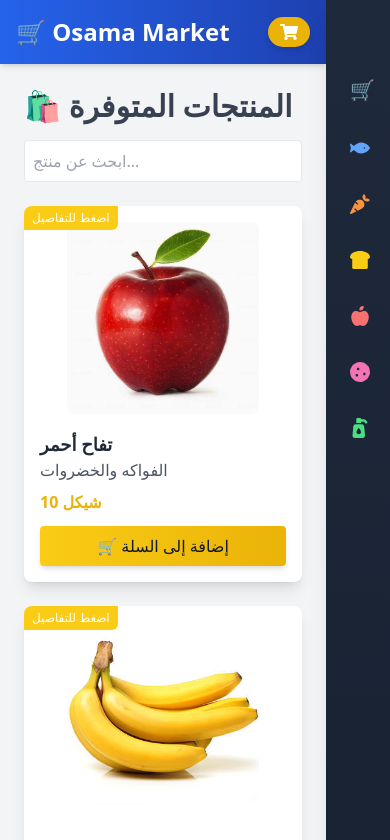
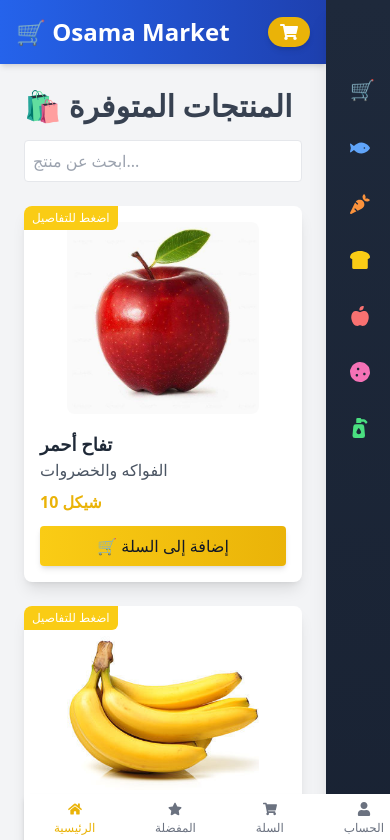
Before and after one commit to MohammadDerbass/osama-market, a React (Create React App) app: page / in a window 390 px wide. Shown: the top 840 px of the page. Built offline with nearby package versions, Linux system fonts and the light colour scheme.

Commit message:
تحديث بسيط للموقع

```diff
--- a/src/App.js
+++ b/src/App.js
@@ -1,11 +1,15 @@
 import { useState } from "react";
 import { BrowserRouter as Router, Routes, Route } from "react-router-dom";
+import BottomNav from "./components/BottomNav";
 
 import Navbar from "./components/Navbar";
 import Sidebar from "./components/Sidebar";
 import ProductCard from "./components/ProductCard";
 import products from "./data/products";
 import ProductDetails from "./components/ProductDetails";
+import Favorites from "./components/Favorites";
+import CartPage from "./components/CartPage";
+import Account from "./components/Account";
 
 export default function App() {
   const [selectedCategory, setSelectedCategory] = useState("الكل");
@@ -59,6 +63,7 @@ export default function App() {
                       />
                     ))}
                   </div>
+                  <BottomNav />
                 </div>
               </div>
             </div>
@@ -67,6 +72,9 @@ export default function App() {
 
         {/* صفحة تفاصيل المنتج */}
         <Route path="/product/:id" element={<ProductDetails />} />
+        <Route path="/favorites" element={<Favorites />} />
+        <Route path="/cart" element={<CartPage />} />
+        <Route path="/account" element={<Account />} />
       </Routes>
     </Router>
   );
--- /dev/null
+++ b/src/components/Account.js
@@ -0,0 +1,7 @@
+export default function Account() {
+    return (
+      <div className="p-6 text-center text-gray-700">
+        👤 حسابي (معلومات المستخدم وتسجيل الخروج)
+      </div>
+    );
+  }
--- /dev/null
+++ b/src/components/BottomNav.js
@@ -0,0 +1,30 @@
+import { FaHome, FaStar, FaShoppingCart, FaUser } from "react-icons/fa";
+import { Link, useLocation } from "react-router-dom";
+
+export default function BottomNav() {
+  const location = useLocation();
+
+  const navItems = [
+    { to: "/", icon: <FaHome />, label: "الرئيسية" },
+    { to: "/favorites", icon: <FaStar />, label: "المفضلة" },
+    { to: "/cart", icon: <FaShoppingCart />, label: "السلة" },
+    { to: "/account", icon: <FaUser />, label: "الحساب" },
+  ];
+
+  return (
+    <nav className="fixed bottom-0 w-full bg-white shadow-md flex justify-around items-center py-2 z-50 sm:hidden">
+      {navItems.map((item, idx) => (
+        <Link
+          key={idx}
+          to={item.to}
+          className={`flex flex-col items-center text-sm ${
+            location.pathname === item.to ? "text-yellow-500" : "text-gray-500"
+          }`}
+        >
+          {item.icon}
+          <span className="text-xs mt-1">{item.label}</span>
+        </Link>
+      ))}
+    </nav>
+  );
+}
--- /dev/null
+++ b/src/components/CartPage.js
@@ -0,0 +1,7 @@
+export default function CartPage() {
+    return (
+      <div className="p-6 text-center text-gray-700">
+        🛒 سلة التسوق (صفحة منفصلة عن الدروار)
+      </div>
+    );
+  }
--- /dev/null
+++ b/src/components/Favorites.js
@@ -0,0 +1,7 @@
+export default function Favorites() {
+    return (
+      <div className="p-6 text-center text-gray-700">
+        ⭐️ صفحة المفضلة (قيد التطوير)
+      </div>
+    );
+  }
```
